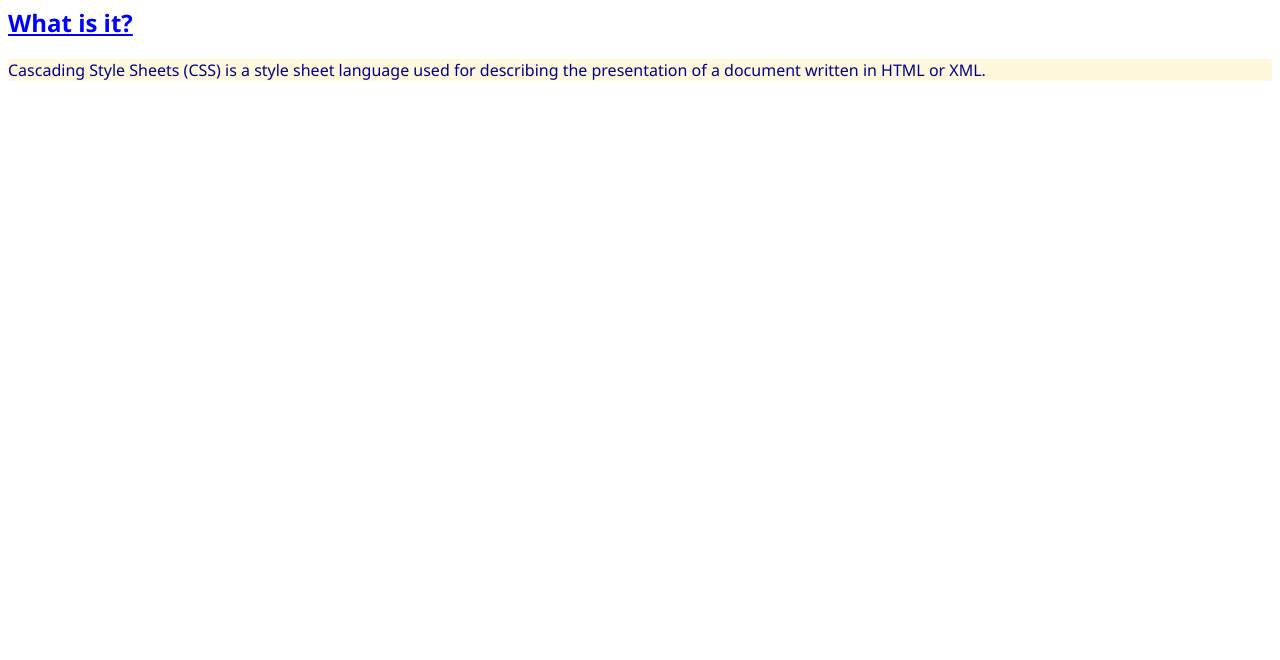
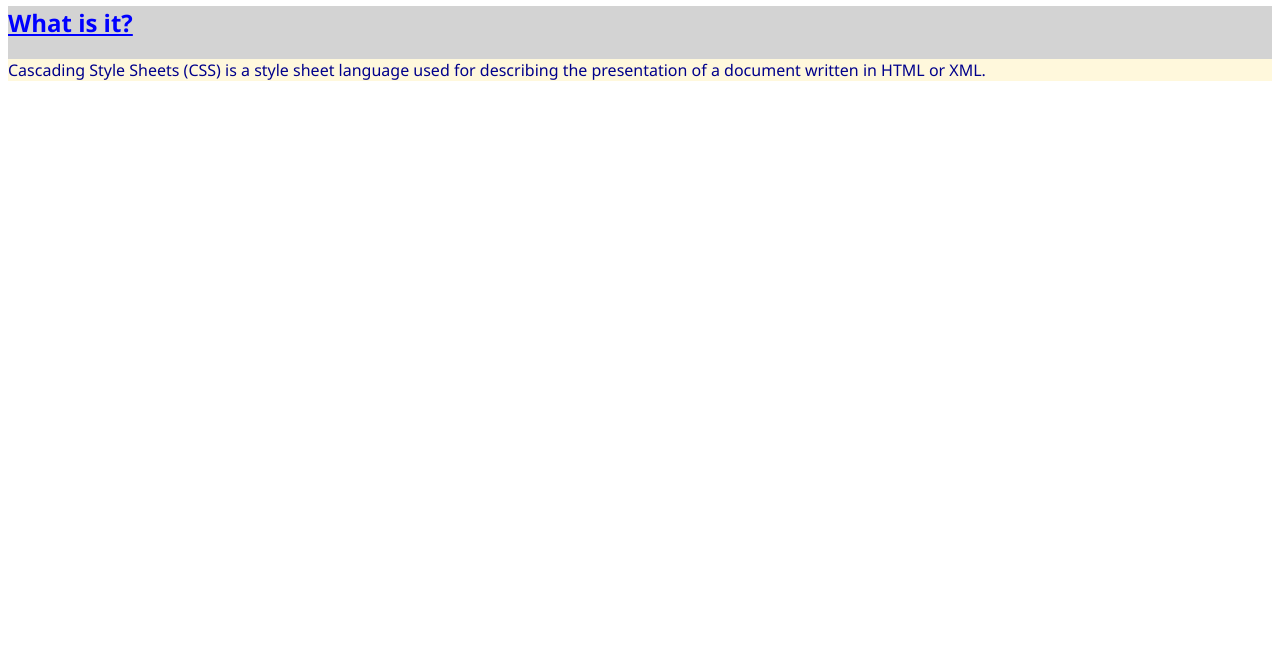
Before and after one commit to ToluwaseEni/Week-3-Web-development, a plain HTML site: page index.html in a window 1280 px wide. Shown: the part 140-800 px from the top of the page. Drawn offline with Linux system fonts and the light colour scheme; files that its build step writes are made by us from their sources.

Commit message:
Update index.html

```diff
--- a/index.html
+++ b/index.html
@@ -20,7 +20,7 @@
             </nav>
             <h1>Cascading Style Sheet</h1>
         </header>
-        <main>
+        <main id="main-content">
             <section>
                 <h2>What is it?</h2>
                 <p>Cascading Style Sheets (CSS) is a style sheet language used for describing the presentation of a document written in HTML or XML.</p>
```
